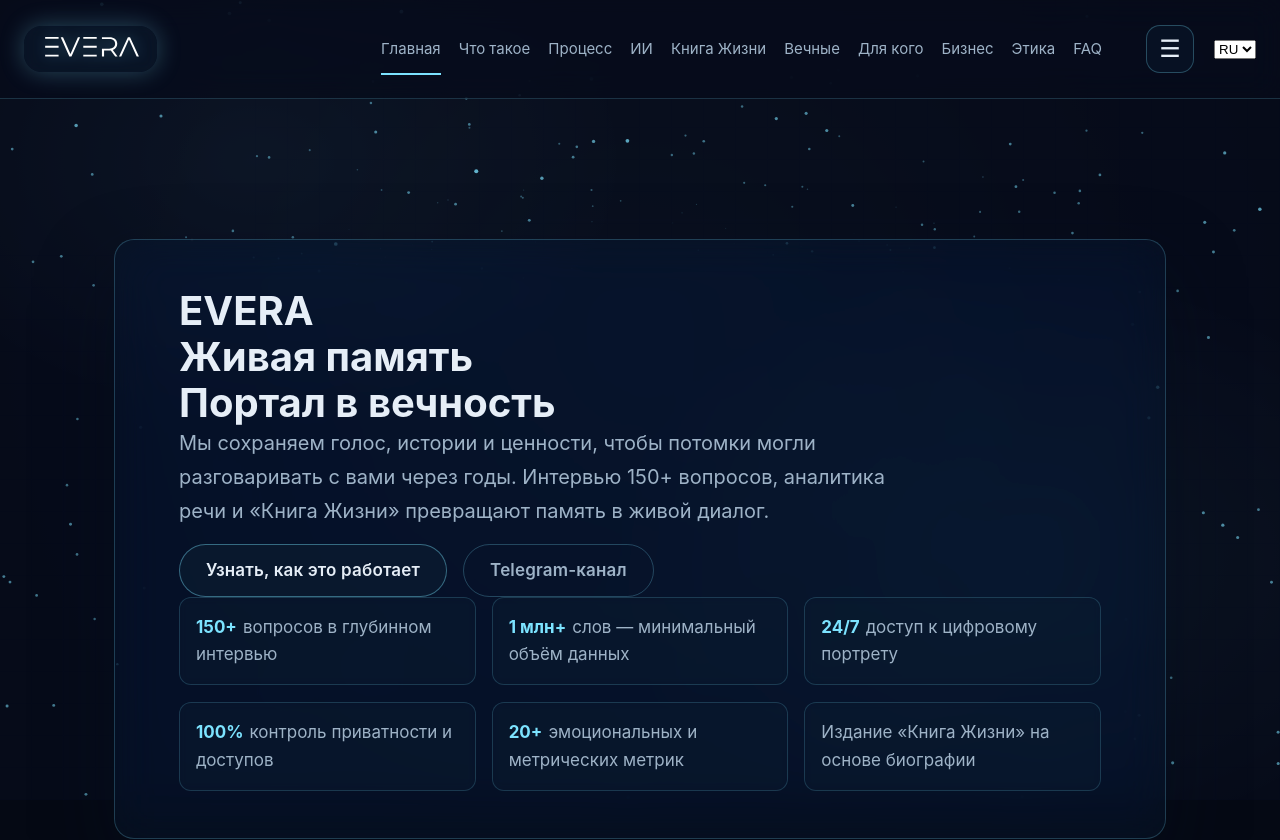
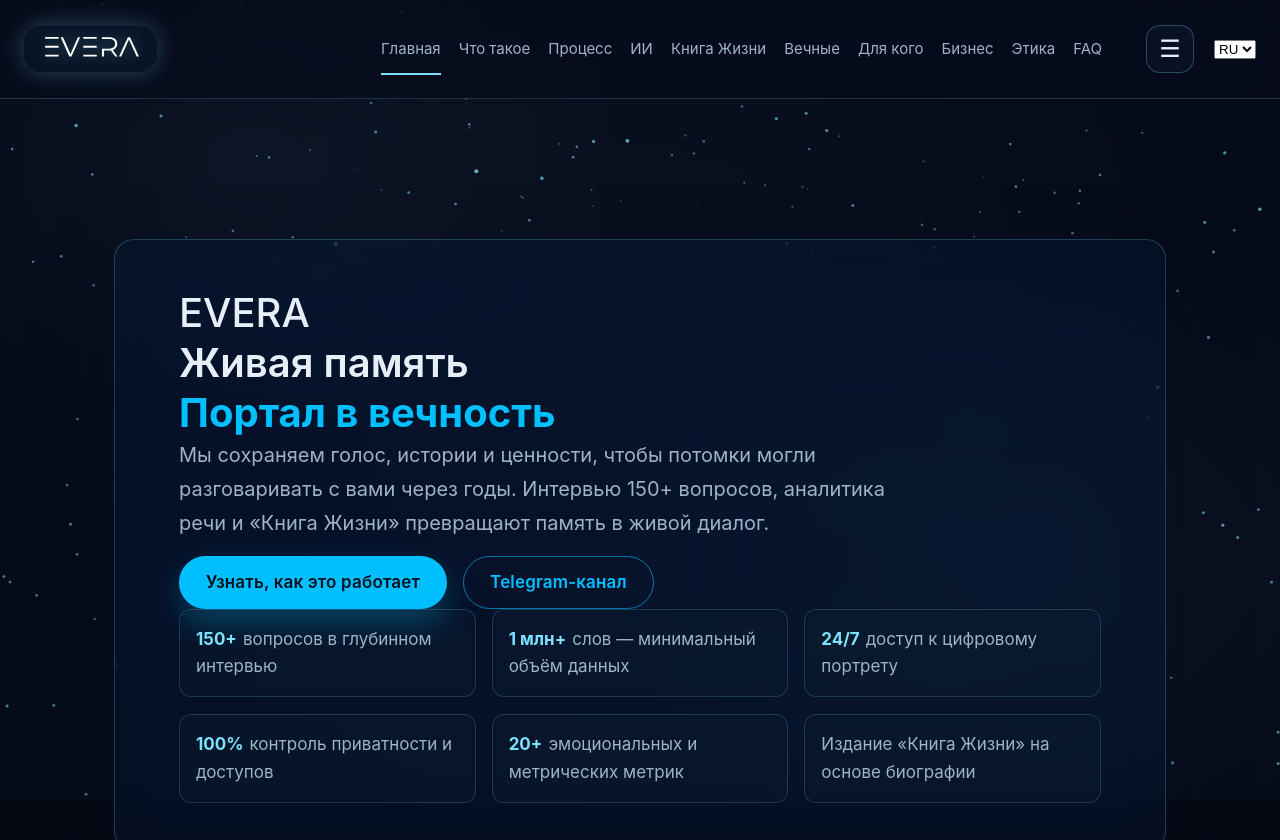
Before and after one commit to msologr-cpu/Evera, a plain HTML site: page index.html in a window 1280 px wide. Shown: the top 840 px of the page. Drawn offline with Linux system fonts and the light colour scheme; animation ran at ten frames a second.

Commit message:
Refine hero heading and CTA styling

```diff
--- a/css/styles.css
+++ b/css/styles.css
@@ -345,7 +345,12 @@
   -webkit-backdrop-filter:blur(22px) saturate(160%);
   box-shadow:0 32px 80px rgba(5,14,32,.35);
 }
-.hero h1{font-size:var(--h1); line-height:1.15; margin:0;}
+.hero h1{font-size:var(--h1); line-height:1.25; margin:0;}
+.hero-title{margin:0;}
+.hero-title__line{display:block;}
+.hero-title__line--brand{font-weight:500;}
+.hero-title__line--memory{font-weight:600;}
+.hero-title__line--eternity{font-weight:700;color:#00BFFF;}
 .hero .lead{margin:0;color:var(--muted)}
 
 p{font-size:var(--body); line-height:var(--lh); color:var(--text); margin:0;}
@@ -523,6 +528,33 @@
 .btn.ghost{background:transparent;border-color:rgba(124,227,255,.25);color:var(--muted)}
 .btn.ghost:hover,.btn.ghost:focus-visible{color:var(--text);background:rgba(12,30,51,.4)}
 
+.hero .btn{
+  background:#00BFFF;
+  color:#04111E;
+  border-color:rgba(0,191,255,.7);
+  box-shadow:0 12px 30px rgba(0,191,255,.25);
+}
+.hero .btn:hover,
+.hero .btn:focus-visible{
+  background:#33D6FF;
+  color:#04111E;
+  border-color:rgba(0,191,255,.85);
+  box-shadow:0 0 24px rgba(0,191,255,.45), 0 12px 34px rgba(0,191,255,.28);
+}
+.hero .btn.ghost{
+  background:transparent;
+  color:#00BFFF;
+  border-color:rgba(0,191,255,.6);
+  box-shadow:none;
+}
+.hero .btn.ghost:hover,
+.hero .btn.ghost:focus-visible{
+  color:#E6EEF7;
+  background:rgba(0,191,255,.12);
+  border-color:rgba(0,191,255,.85);
+  box-shadow:0 0 18px rgba(0,191,255,.35);
+}
+
 .stat-grid{
   display:grid;
   gap:var(--space-4);
--- a/index.html
+++ b/index.html
@@ -162,7 +162,11 @@
       <article lang="ru">
         <div class="container reveal stack" data-parallax-speed="0.01">
           <div class="overlay stack">
-            <h1>EVERA<br>Живая память<br>Портал в вечность</h1>
+            <h1 class="hero-title">
+              <span class="hero-title__line hero-title__line--brand">EVERA</span>
+              <span class="hero-title__line hero-title__line--memory">Живая память</span>
+              <span class="hero-title__line hero-title__line--eternity">Портал в вечность</span>
+            </h1>
             <p class="lead">
               Мы сохраняем голос, истории и ценности, чтобы потомки могли разговаривать с вами через годы.
               Интервью 150+ вопросов, аналитика речи и «Книга Жизни» превращают память в живой диалог.
```
